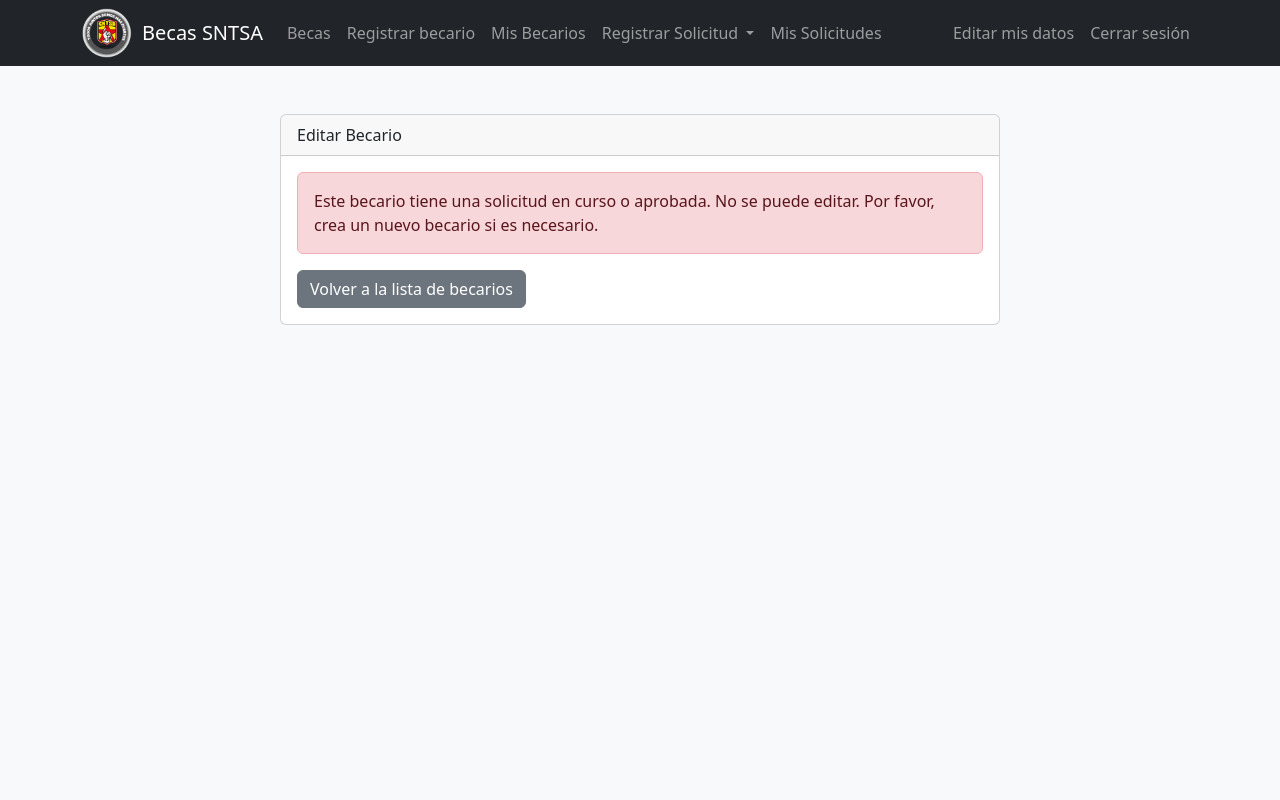
After one commit to ksobrenat32/scholarships-db, a Django app: page /becas/editar_becario/1/ in a window 1280 px wide. The commit adds this page. Run offline with Django 5.2, Linux system fonts and the light colour scheme; a user stored in the database is signed in; tables that the repository leaves empty hold one stand-in row (values such as "Sample post"); some libraries are stand-ins or nearby versions.

Commit message:
feat: Add pages to edit user and becario information
This commit introduces two new pages to the main interface:

1.  `editar_usuario`: This page allows users to edit their own `Trabajador` information. The editable fields are limited to `curp_archivo`, `telefono`, and `correo`, as requested. A message is displayed to inform the user to contact an administrator for other changes.

2.  `editar_becario`: This page allows users to edit the information of a `Becario`. Editing is only permitted if the becario does not have any `solicitud` with a status of 'R' (Recibida), 'P' (En espera), or 'T' (Otorgada). If such a `solicitud` exists, an error message is displayed, instructing the user to create a new becario.

The implementation includes:
- New `TrabajadorEditForm` and `BecarioEditForm` forms.
- New `editar_usuario` and `editar_becario` views.
- New `editar_usuario.html` and `editar_becario.html` templates.
- Updated URL patterns in `becas/urls.py`.
- Links to the new pages in the `base.html` and `ver_becarios.html` templates.

```diff
--- a/becas/urls.py
+++ b/becas/urls.py
@@ -32,5 +32,7 @@ urlpatterns = [
     path('becas/create_solicitud_especial/', views.create_solicitud_especial, name='create_solicitud_especial'),
     path('becas/ver_becarios/', views.ver_becarios, name='ver_becarios'),
     path('becas/ver_solicitudes/', views.ver_solicitudes, name='ver_solicitudes'),
+    path('becas/editar_usuario/', views.editar_usuario, name='editar_usuario'),
+    path('becas/editar_becario/<int:becario_id>/', views.editar_becario, name='editar_becario'),
     path('media/<path:file_path>/', views.download_file, name='download_file'),
 ]
--- a/becas_sntsa/templates/base.html
+++ b/becas_sntsa/templates/base.html
@@ -51,6 +51,9 @@
         {% endif %}
         <ul class="navbar-nav ms-auto mb-2 mb-lg-0">
             {% if user.is_authenticated %}
+                <li class="nav-item">
+                    <a class="nav-link" href="{% url 'editar_usuario' %}">Editar mis datos</a>
+                </li>
                 <li class="nav-item">
                 <a class="nav-link" href="{% url 'signout' %}">Cerrar sesión</a>
                 </li>
--- /dev/null
+++ b/becas_sntsa/templates/editar_becario.html
@@ -0,0 +1,28 @@
+{% extends 'base.html' %}
+
+{% block content %}
+<div class="container">
+    <div class="row justify-content-center">
+        <div class="col-md-8">
+            <div class="card">
+                <div class="card-header">Editar Becario</div>
+
+                <div class="card-body">
+                    {% if error %}
+                        <div class="alert alert-danger" role="alert">
+                            {{ error }}
+                        </div>
+                        <a href="{% url 'ver_becarios' %}" class="btn btn-secondary">Volver a la lista de becarios</a>
+                    {% else %}
+                        <form method="post" enctype="multipart/form-data">
+                            {% csrf_token %}
+                            {{ form.as_p }}
+                            <button type="submit" class="btn btn-primary">Guardar cambios</button>
+                        </form>
+                    {% endif %}
+                </div>
+            </div>
+        </div>
+    </div>
+</div>
+{% endblock %}
--- a/becas_sntsa/templates/ver_becarios.html
+++ b/becas_sntsa/templates/ver_becarios.html
@@ -8,6 +8,7 @@
             <tr>
                 <th>Nombre</th>
                 <th>CURP</th>
+                <th>Acciones</th>
             </tr>
         </thead>
         <tbody>
@@ -15,6 +16,9 @@
             <tr>
                 <td>{{ becario.nombre }} {{ becario.apellido_paterno }} {{ becario.apellido_materno }}</td>
                 <td>{{ becario.curp }}</td>
+                <td>
+                    <a href="{% url 'editar_becario' becario.id %}" class="btn btn-primary btn-sm">Editar</a>
+                </td>
             </tr>
             {% endfor %}
         </tbody>
--- a/becas_sntsa/views.py
+++ b/becas_sntsa/views.py
@@ -1,11 +1,11 @@
-from django.shortcuts import render, redirect
+from django.shortcuts import render, redirect, get_object_or_404
 from django.contrib.auth.forms import UserCreationForm, AuthenticationForm
 from django.contrib.auth.models import User
 from django.contrib.auth import login, logout, authenticate
 from django.db import IntegrityError
 from django.contrib.auth.decorators import login_required
-from becas_sntsa.forms import TrabajadorCreateForm, BecarioCreateForm, SolicitudAprovechamientoCreateForm, SolicitudExcelenciaCreateForm, SolicitudEspecialCreateForm
-from becas_sntsa.models import Trabajador, Becario, SolicitudAprovechamiento, SolicitudExcelencia, SolicitudEspecial
+from becas_sntsa.forms import TrabajadorCreateForm, BecarioCreateForm, SolicitudAprovechamientoCreateForm, SolicitudExcelenciaCreateForm, SolicitudEspecialCreateForm, TrabajadorEditForm, BecarioEditForm
+from becas_sntsa.models import Trabajador, Becario, Solicitud, SolicitudAprovechamiento, SolicitudExcelencia, SolicitudEspecial
 from django.http import HttpResponseForbidden, FileResponse
 from django.conf import settings
 import os
@@ -296,3 +296,42 @@ def ver_solicitudes(request):
         'solicitudes_excelencia': solicitudes_excelencia,
         'solicitudes_especiales': solicitudes_especiales
     })
+
+@login_required
+@trabajador_required
+def editar_usuario(request):
+    trabajador = request.user.trabajador
+    if request.method == 'GET':
+        form = TrabajadorEditForm(instance=trabajador)
+        return render(request, 'editar_usuario.html', {'form': form})
+    elif request.method == 'POST':
+        form = TrabajadorEditForm(request.POST, request.FILES, instance=trabajador)
+        if form.is_valid():
+            form.save()
+            return redirect('becas')
+        else:
+            return render(request, 'editar_usuario.html', {'form': form})
+
+@login_required
+@trabajador_required
+@approved_required
+def editar_becario(request, becario_id):
+    becario = get_object_or_404(Becario, id=becario_id, trabajador=request.user)
+
+    # Check for valid solicitudes
+    valid_solicitudes = Solicitud.objects.filter(becario=becario, estado__in=['R', 'P', 'T']).exists()
+    if valid_solicitudes:
+        return render(request, 'editar_becario.html', {
+            'error': 'Este becario tiene una solicitud en curso o aprobada. No se puede editar. Por favor, crea un nuevo becario si es necesario.'
+        })
+
+    if request.method == 'GET':
+        form = BecarioEditForm(instance=becario)
+        return render(request, 'editar_becario.html', {'form': form, 'becario': becario})
+    elif request.method == 'POST':
+        form = BecarioEditForm(request.POST, request.FILES, instance=becario)
+        if form.is_valid():
+            form.save()
+            return redirect('ver_becarios')
+        else:
+            return render(request, 'editar_becario.html', {'form': form, 'becario': becario})
```
Also changed, not shown: becas_sntsa/forms.py (+13 -0 lines), becas_sntsa/templates/editar_usuario.html (added, +22 -0 lines).
